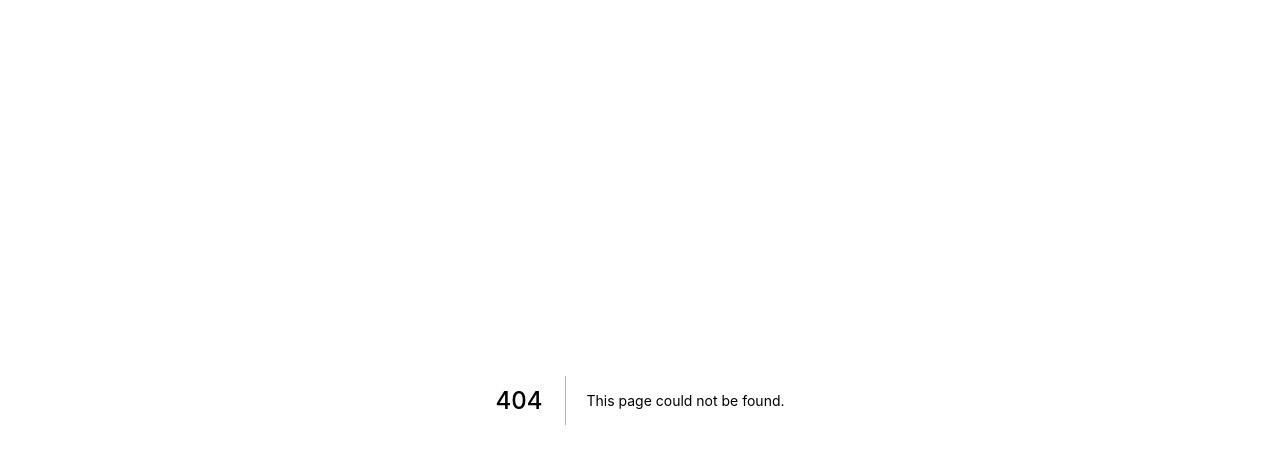
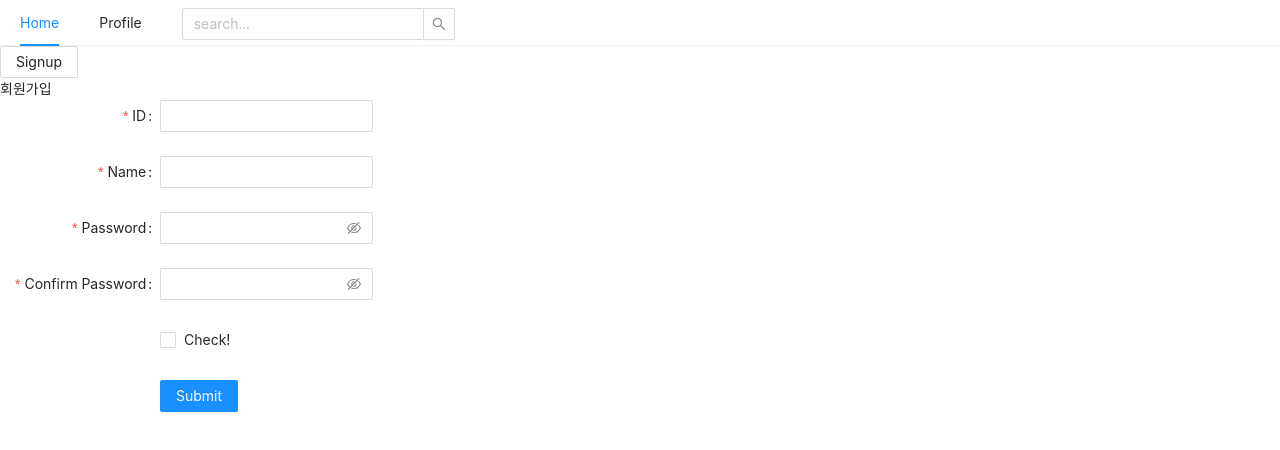
Before and after one commit to bobbohee/node-bird-sns, a Next.js app in the folder front/: page /join in a window 1280 px wide. Before the commit this address had no page. Shown: the top 450 px of the page. Built offline with nearby package versions, Linux system fonts and the light colour scheme.

Commit message:
[ADD] 회원가입 폼 추가

```diff
--- a/front/components/AppLayout.js
+++ b/front/components/AppLayout.js
@@ -1,23 +1,35 @@
 import React from 'react';
-import { Menu, Input, Space } from 'antd';
+import Link from 'next/link';
+import {Menu, Input, Space, Button} from 'antd';
 
-const { SubMenu } = Menu;
-const { Search } = Input;
+const {Search} = Input;
 
-const AppLayout = ({ children }) => {
+const AppLayout = ({children}) => {
     return (
         <div>
             <Menu mode="horizontal">
-                <SubMenu key="bird" title="Bird">
-                    <Menu.Item key="profile">Profile</Menu.Item>
-                </SubMenu>
+                <Menu.Item key="home">
+                    <Link href="/">
+                        <a>Home</a>
+                    </Link>
+                </Menu.Item>
+                <Menu.Item key="profile">
+                    <Link href="/profile">
+                        <a>Profile</a>
+                    </Link>
+                </Menu.Item>
                 <Menu.Item key="search">
                     <Space direction="vertical">
-                        <Search placeholder="search..." style={{ verticalAlign: "middle"}}/>
+                        <Search placeholder="search..." style={{verticalAlign: "middle"}}/>
                     </Space>
                 </Menu.Item>
             </Menu>
-            { children }
+            <Link href="/join">
+                <a>
+                    <Button>Signup</Button>
+                </a>
+            </Link>
+            {children}
         </div>
     )
 };
--- /dev/null
+++ b/front/pages/join.js
@@ -0,0 +1,70 @@
+import React, {useState} from 'react';
+import {Form, Input, Button, Checkbox} from 'antd';
+import 'antd/dist/antd.css';
+
+import AppLayout from "../components/AppLayout";
+
+// 파일명이 signup.js일 시, js 파일로 인식 못함
+
+const Join = () => {
+    const [login, setLogin] = useState('');
+    const [name, setName] = useState('');
+    const [password, setPassword] = useState('');
+    const [confirmPassword, setConfirmPassword] = useState('');
+    const [isCheck, setIsCheck] = useState(false);
+
+    const layout = {
+        labelCol: {span: 3},
+        wrapperCol: {span: 4},
+    };
+
+    const onSubmit = () => {};
+
+    const onChangeId = (e) => {
+        setLogin(e.target.value);
+    };
+
+    const onChangeName = (e) => {
+        setName(e.target.value);
+    };
+
+    const onChangePassword = (e) => {
+        setPassword(e.target.value);
+    };
+
+    const onChangeConfirmPassword = (e) => {
+        setConfirmPassword(e.target.value);
+    };
+
+    const onChangeCheckbox = (e) => {
+        setIsCheck(e.target.value);
+    };
+
+    return (
+        <AppLayout>
+            <div>회원가입</div>
+            <Form {...layout} onSubmit={onSubmit}>
+                <Form.Item name="login" label="ID" rules={[{required: true, message: 'Please enter your ID!'}]}>
+                    <Input value={login} onChange={onChangeId}/>
+                </Form.Item>
+                <Form.Item name="name" label="Name" rules={[{required: true, message: 'Please enter your Name!'}]}>
+                    <Input value={name} onChange={onChangeName}/>
+                </Form.Item>
+                <Form.Item name="password" label="Password" rules={[{required: true, message: 'Please enter your Password!'}]}>
+                    <Input.Password value={password} onChange={onChangePassword}/>
+                </Form.Item>
+                <Form.Item name="confirm_password" label="Confirm Password" rules={[{required: true, message: 'Please enter your Password!'}]}>
+                    <Input.Password value={confirmPassword} onChange={onChangeConfirmPassword}/>
+                </Form.Item>
+                <Form.Item wrapperCol={{...layout.wrapperCol, offset: 3}}>
+                    <Checkbox name="is_check" value={isCheck} onChange={onChangeCheckbox}>Check!</Checkbox>
+                </Form.Item>
+                <Form.Item wrapperCol={{...layout.wrapperCol, offset: 3}}>
+                    <Button type="primary" htmlType="submit">Submit</Button>
+                </Form.Item>
+            </Form>
+        </AppLayout>
+    );
+};
+
+export default Join;
```
Also changed, not shown: front/pages/about.js (deleted, +0 -8 lines), front/pages/index.js (+4 -6 lines), front/pages/profile.js (added, +13 -0 lines), front/pages/user/create.js (deleted, +0 -8 lines).
